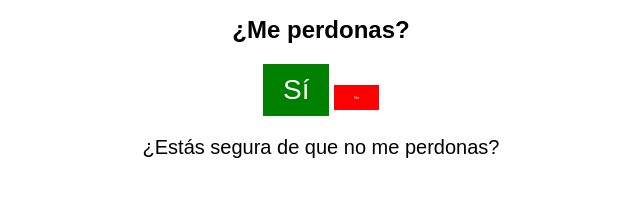
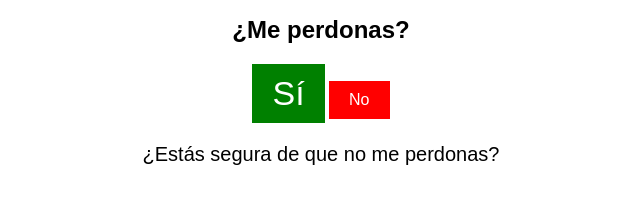
Before and after one commit to eldeiner/perdon-, a plain HTML site: page perdón.html in a window 1280 px wide. Both pictures are taken after a click on the button "No". Shown: the whole page, without its empty margins (319-959 px from the left). Drawn offline with Linux system fonts and the light colour scheme.

Commit message:
Update perdón.html

```diff
--- a/perdón.html
+++ b/perdón.html
@@ -88,13 +88,13 @@
         }
 
         function agrandarSi() {
-            fontSizeSi += 12;
+            fontSizeSi += 18;
             siButton.style.fontSize = fontSizeSi + 'px';
             noButton.style.fontSize = fontSizeNo + 'px';
         }
 
         function empequeñecerNo() {
-            fontSizeNo -= 12;
+            fontSizeNo -= 20;
             siButton.style.fontSize = fontSizeSi + 'px';
             noButton.style.fontSize = fontSizeNo + 'px';
         }
```
